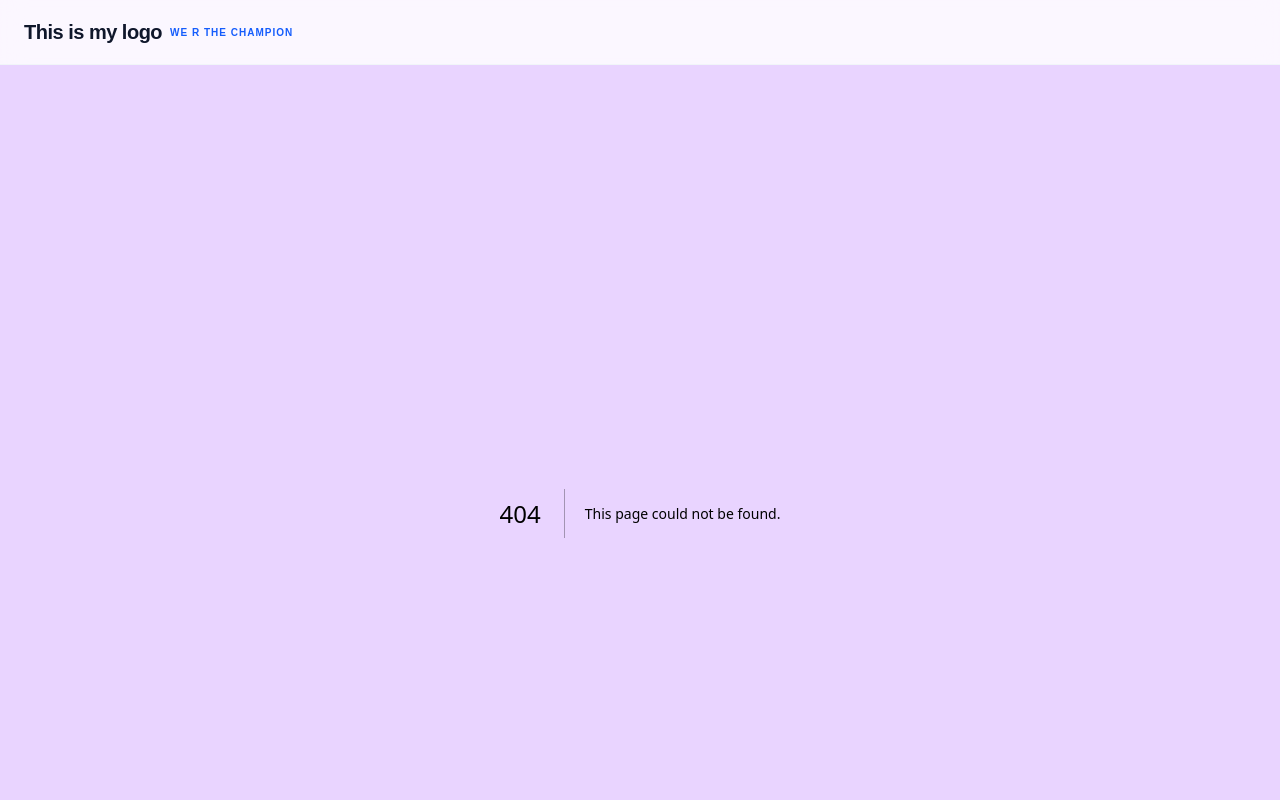
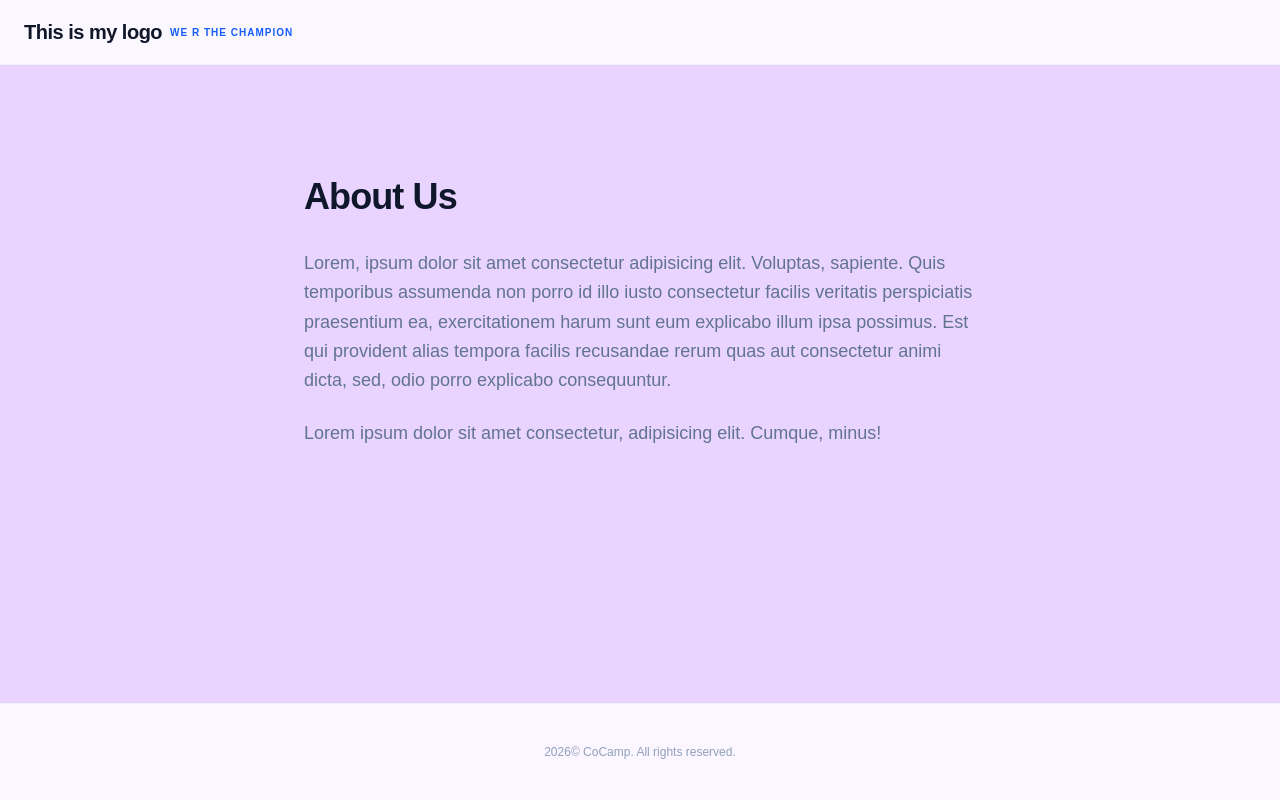
Before and after one commit to tingchannavong/nextjs-blog, a Next.js app: page /about in a window 1280 px wide. Before the commit this address had no page. Shown: the top 800 px of the page. Built offline with nearby package versions, Linux system fonts and the light colour scheme.

Commit message:
nested route

```diff
--- /dev/null
+++ b/app/about/about.module.css
@@ -0,0 +1,17 @@
+@reference "../globals.css";
+
+.section {
+  @apply mx-auto max-w-2xl space-y-8 py-16;
+}
+
+.title {
+  @apply text-4xl font-bold tracking-tight text-slate-900;
+}
+
+.content {
+  @apply space-y-6;
+}
+
+.text {
+  @apply text-lg leading-relaxed text-slate-500;
+}
--- /dev/null
+++ b/app/about/page.tsx
@@ -0,0 +1,15 @@
+import styles from "./about.module.css"
+
+function AboutPage() {
+  return (
+    <section className={styles.section}>
+        <h1 className={styles.title}>About Us</h1>
+        <div className={styles.content}>
+        <p className={styles.text}>Lorem, ipsum dolor sit amet consectetur adipisicing elit. Voluptas, sapiente. Quis temporibus assumenda non porro id illo iusto consectetur facilis veritatis perspiciatis praesentium ea, exercitationem harum sunt eum explicabo illum ipsa possimus. Est qui provident alias tempora facilis recusandae rerum quas aut consectetur animi dicta, sed, odio porro explicabo consequuntur.</p>
+        <p className={styles.text}>Lorem ipsum dolor sit amet consectetur, adipisicing elit. Cumque, minus!</p>
+        </div>
+    </section>
+  )
+}
+
+export default AboutPage
--- /dev/null
+++ b/app/dashboard/settings/page.tsx
@@ -0,0 +1,13 @@
+
+function SettingsPage() {
+  return (
+    <div>
+        <p>User Settings</p>
+        <p>Language:</p>
+        <p>Currency:</p>
+        <p>Themes:</p>
+    </div>
+  )
+}
+
+export default SettingsPage
```
